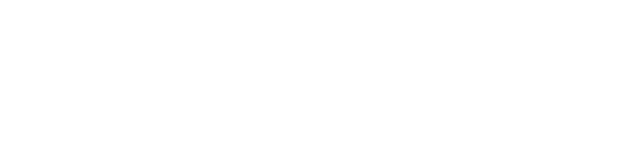
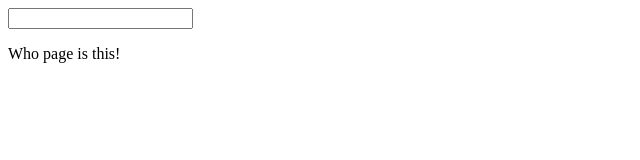
Before and after one commit to FlashGooden/vue-js-sandbox, a plain HTML site: page first-vue-setup-scratch/vue-test.html in a window 1280 px wide. Shown: the whole page, without its empty margins (0-640 px from the left). Drawn offline with nearby package versions, Linux system fonts and the light colour scheme.

Commit message:
Input dynamically working

```diff
--- a/first-vue-setup-scratch/vue-test-js.js
+++ b/first-vue-setup-scratch/vue-test-js.js
@@ -0,0 +1,16 @@
+const changeTitle = function (e) {
+  this.title = e.target.value
+ /* console.log(this) */
+}
+   console.log('hello')
+  new Vue({
+    el:'#app',
+ data: {
+   title: 'Who page is this!',
+   chopper:'here it go'
+ },
+ methods: {
+   changeTitle: changeTitle
+}
+
+  })
--- a/first-vue-setup-scratch/vue-test.html
+++ b/first-vue-setup-scratch/vue-test.html
@@ -1,13 +1,20 @@
 <!DOCTYPE html>
 <html lang="en">
-<head>
-  <meta charset="UTF-8">
-  <meta name="viewport" content="width=device-width, initial-scale=1.0">
-  <title>Vue JS</title>
-</head>
-<body>
-  <div id='#app'>
+   <head>
+      <meta charset="UTF-8" />
+      <meta name="viewport" content="width=device-width, initial-scale=1.0" />
+      <title>Vue JS</title>
+   </head>
+   <script src='https://unpkg.com/vue/dist/vue.js'></script>
 
-  </div>
-</body>
+   <body>
+      <div id="app">
+         <input type="text" v-on:input="changeTitle" />
+         <p>
+            {{title}}
+         </p>
+      </div>
+   </body>
+   <script src='vue-test-js.js'></script>
+
 </html>
```
